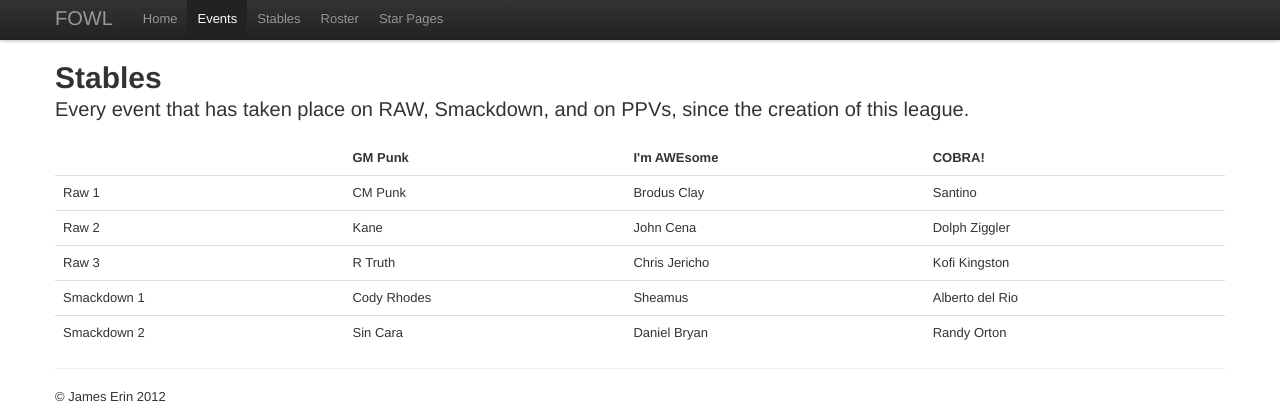
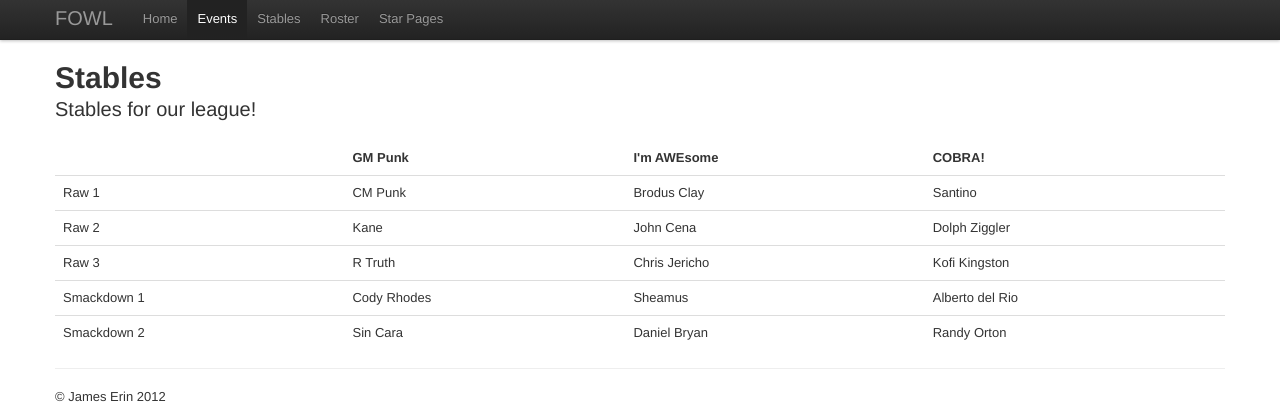
Before and after one commit to jamesturk/fowl, a Django app: page /stables/ in a window 1280 px wide. Shown: the top 420 px of the page. Run offline with Django 3.2, Linux system fonts and the light colour scheme; some libraries are stand-ins or nearby versions.

Commit message:
more changes to stables.html

```diff
--- a/fowl/game/templates/stables.html
+++ b/fowl/game/templates/stables.html
@@ -1,11 +1,11 @@
 {% extends "base.html" %}
 {% load static %}
-{% block title %} Events {% endblock %}
+{% block title %} Stables {% endblock %}
 
 {% block content %}
 <header class="jumbotron subhead" id="overview">
 <h1>Stables</h1>
-  <p class="lead">Every event that has taken place on RAW, Smackdown, and on PPVs, since the creation of this league.</p>
+  <p class="lead">Stables for our league!</p>
 </header>
 
 <table class="table">
```
